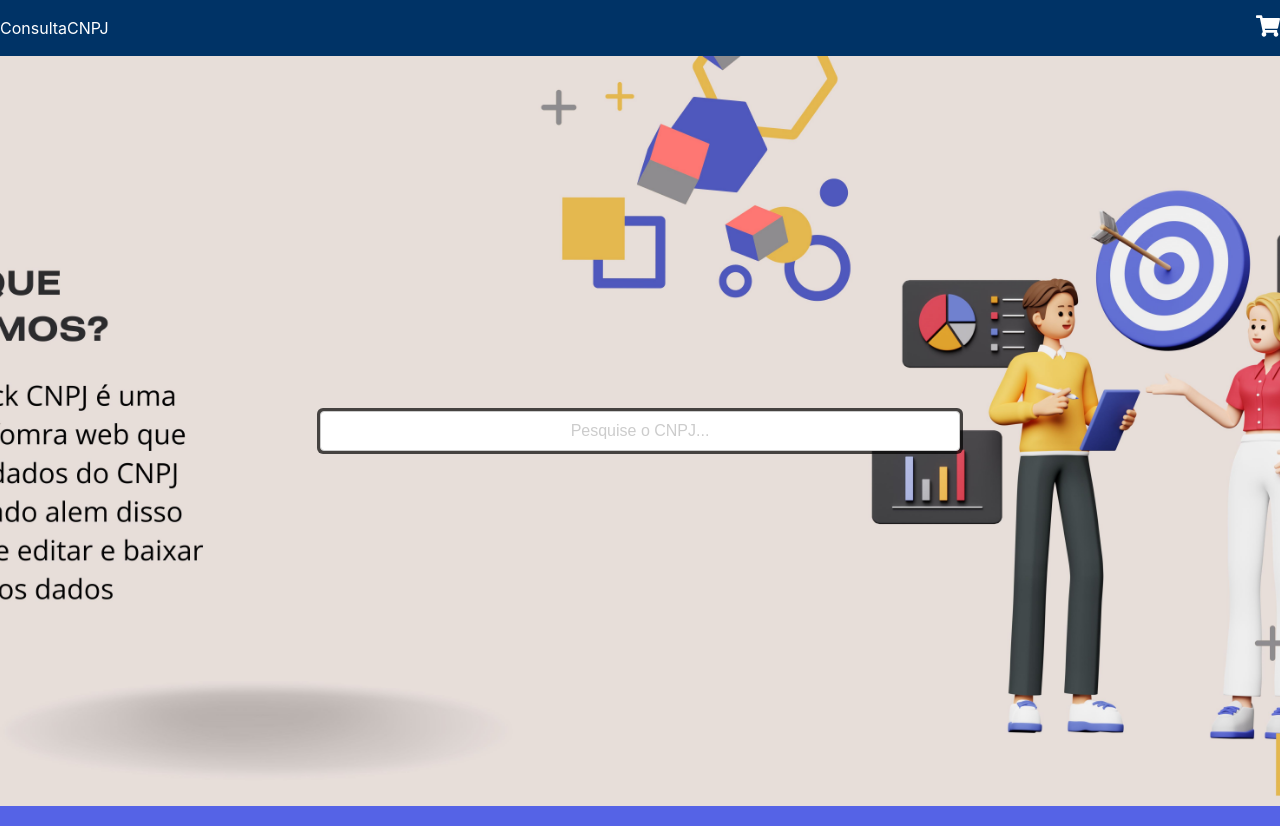
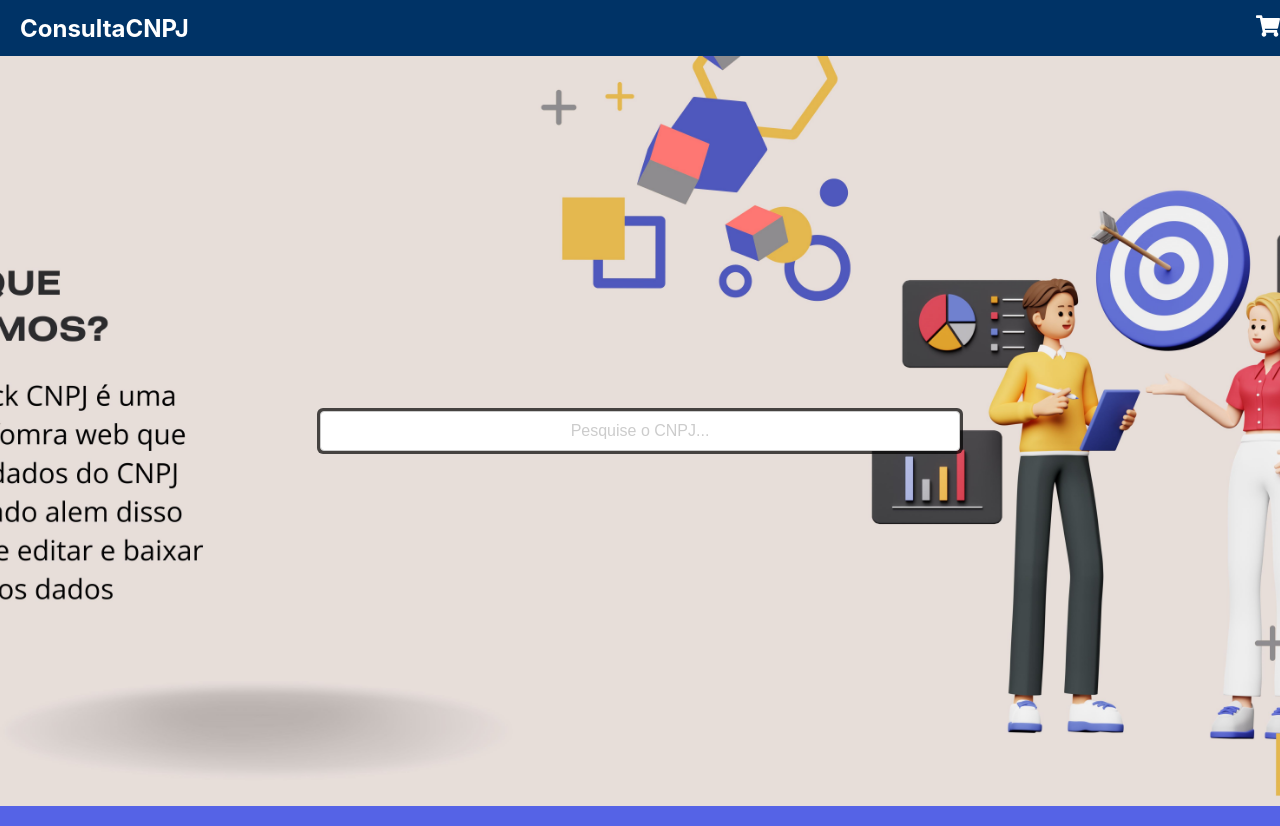
Before and after one commit to GabrielVieira-Code/consulta-cnpj-web, a React (Create React App) app: page / in a window 1280 px wide. Built offline with nearby package versions, Linux system fonts and the light colour scheme.

Commit message:
Versao finalizada 1.5

```diff
--- a/src/pages/form/index.tsx
+++ b/src/pages/form/index.tsx
@@ -1,10 +1,9 @@
-// src/pages/category/MovieCard.tsx
 import React, { useState } from 'react';
-import * as C from './stiled'; // Corrigido o caminho para "styled"
-import { CartItem, addToCart } from '../../service/movieService';
+import * as C from './stiled';
+import { CnpjData, addToCart } from '../../service/ConsultaService';
 import { FaUser } from 'react-icons/fa';
 
-interface MovieCardProps {
+interface CnpjProps {
   id: number;
   title: string;
   nomeFantasia: string;
@@ -15,13 +14,13 @@ interface MovieCardProps {
   tel2: string;
   email: string;
   situacaoCadastral: string;
-  nomeSocio: string;  // Novo campo
-  faixaEtaria: string; // Novo campo
-  qualificacaoSocio: string; // Novo campo
-  representanteLegal: string; // Novo campo
+  nomeSocio: string;
+  faixaEtaria: string;
+  qualificacaoSocio: string;
+  representanteLegal: string;
 }
 
-export const MovieCard: React.FC<MovieCardProps> = ({
+export const FormComponent: React.FC<CnpjProps> = ({
   id,
   title,
   nomeFantasia,
@@ -62,7 +61,7 @@ export const MovieCard: React.FC<MovieCardProps> = ({
     e.preventDefault();
     console.log('Dados do formulário:', formData);
 
-    const cartItem: CartItem = {
+    const cartItem: CnpjData = {
       id: Math.floor(Math.random() * 1000), // Gerar um ID fictício
       title: formData.title,
       initialDate: formData.initialDate,
@@ -80,17 +79,32 @@ export const MovieCard: React.FC<MovieCardProps> = ({
     };
 
     addToCart(cartItem);
+
+    // Limpar o formulário
+    setFormData({
+      title: '',
+      nomeFantasia: '',
+      initialDate: '',
+      atividade: '',
+      endereco: '',
+      tel1: '',
+      tel2: '',
+      email: '',
+      situacaoCadastral: '',
+      nomeSocio: '',
+      faixaEtaria: '',
+      qualificacaoSocio: '',
+      representanteLegal: '',
+    });
   };
 
   return (
     <C.Card>
       <C.InfoContainer>
-      <C.IconWrapper>
-            <FaUser />
-          </C.IconWrapper>
-          <C.InfoText>
-            Dados do Sócio
-          </C.InfoText>
+        <C.IconWrapper>
+          <FaUser />
+        </C.IconWrapper>
+        <C.InfoText>Dados do Sócio</C.InfoText>
         <C.InfoLine>
           <C.InfoLineTitle>Nome do Sócio:</C.InfoLineTitle> {formData.nomeSocio}
         </C.InfoLine>
--- a/src/pages/home/index.tsx
+++ b/src/pages/home/index.tsx
@@ -1,21 +1,19 @@
-// src/pages/home/index.tsx
-import React, { useState } from 'react'; // Importações no topo do arquivo
+import React, { useState } from 'react';
 import { NavLink } from 'react-router-dom';
-import { MovieCard } from '../form/index';
+import { FormComponent } from '../form/index';
 import * as C from './stiled';
-import { fetchCNPJ } from '../../service/movieService';
+import { fetchCNPJ } from '../../service/ConsultaService';
 
-// Componente funcional Home
 export const Home: React.FC = () => {
     const [cnpj, setCnpj] = useState('');
-    const [cnpjData, setCnpjData] = useState<any>(null); // Armazena os dados do CNPJ
+    const [cnpjData, setCnpjData] = useState<any>(null);
     const [error, setError] = useState<string | null>(null);
 
     const handleCnpjSearch = async (event: React.KeyboardEvent<HTMLInputElement>) => {
         if (event.key === 'Enter') {
             try {
-                setError(null); // Limpar erros anteriores
-                const cleanedCnpj = cnpj.replace(/\D/g, ''); // Remove caracteres não numéricos
+                setError(null);
+                const cleanedCnpj = cnpj.replace(/\D/g, '');
                 const data = await fetchCNPJ(cleanedCnpj);
                 setCnpjData(data);
             } catch (error) {
@@ -28,7 +26,7 @@ export const Home: React.FC = () => {
     return (
         <C.Container>
             <C.Nav>
-                <div>ConsultaCNPJ</div>
+                <div className="logo">ConsultaCNPJ</div>
                 <NavLink to="/shoppingCart" style={{ textDecoration: 'none', color: 'white', cursor: 'pointer' }}>
                     <C.CartIcon />
                 </NavLink>
@@ -47,9 +45,9 @@ export const Home: React.FC = () => {
             <C.Content>
                 {error && <div>{error}</div>}
                 {cnpjData && (
-                    <MovieCard
+                    <FormComponent
                         key={cnpjData.cnpj}
-                        id={0} // ID fictício, ajuste conforme necessário
+                        id={0}
                         email={cnpjData.email}
                         tel2={cnpjData.ddd_telefone_2}
                         tel1={cnpjData.ddd_telefone_1}
@@ -59,15 +57,10 @@ export const Home: React.FC = () => {
                         initialDate={cnpjData.data_inicio_atividade}
                         nomeFantasia={cnpjData.nome_fantasia}
                         title={cnpjData.razao_social || 'Nome não disponível'}
-                        nomeSocio={qsaData.nome_socio}  // Acesso ao nome do sócio
-                        faixaEtaria={qsaData.faixa_etaria}  // Acesso à faixa etária
-                        qualificacaoSocio={qsaData.qualificacao_socio}  // Acesso à qualificação do sócio
-                        representanteLegal={qsaData.qualificacao_representante_legal}  // Acesso à qualificação do representante legal
-
-
-
-
-
+                        nomeSocio={qsaData.nome_socio}
+                        faixaEtaria={qsaData.faixa_etaria}
+                        qualificacaoSocio={qsaData.qualificacao_socio}
+                        representanteLegal={qsaData.qualificacao_representante_legal}
                     />
                 )}
             </C.Content>
--- a/src/pages/home/stiled.ts
+++ b/src/pages/home/stiled.ts
@@ -18,15 +18,24 @@ export const Nav = styled.nav`
   color: white;
   background: #003366;
   height: 7vh;
-  width: 100%; /* Garantir largura de 100% */
-  box-sizing: border-box; /* Garantir que padding e bordas não afetem a largura total */
+  width: 100%;
+  box-sizing: border-box;
 
-   @media (max-width: 375px) {
-      width: 100%; /* Garantir largura de 100% */
+  /* Adicionar padding à esquerda para deslocar o texto para a direita */
+  padding-left: 20px;
 
+  /* Centralizar o conteúdo verticalmente */
+  display: flex;
+  align-items: center;
 
+  /* Estilo do texto do logo */
+  .logo {
+    font-size: 1.5rem; /* Ajuste o tamanho da fonte conforme necessário */
+    font-weight: bold; /* Fonte mais grossa */
+    margin-right: auto; /* Garante que o texto seja alinhado à esquerda */
   }
 `;
+
 
 export const CartIcon = styled(FaShoppingCart)`
   font-size: 24px;
--- a/src/service/movieService.ts
+++ b/src/service/ConsultaService.ts
@@ -1,7 +1,7 @@
 // src/services/movieService.ts
 import axios from 'axios';
 const CNPJ_API_URL = 'https://brasilapi.com.br/api/cnpj/v1/';
-export interface CartItem {
+export interface CnpjData {
     id: number;
     title: string;
     nomeFantasia: string;
@@ -19,7 +19,7 @@ export interface CartItem {
 
 }
 
-export const addToCart = (item: CartItem) => {
+export const addToCart = (item: CnpjData) => {
     const cart = getCartItems();
     cart.push(item);
     localStorage.setItem('cart', JSON.stringify(cart));
@@ -27,7 +27,7 @@ export const addToCart = (item: CartItem) => {
     return cart;
 };
 
-export const getCartItems = (): CartItem[] => {
+export const getCartItems = (): CnpjData[] => {
     const cart = localStorage.getItem('cart');
     return cart ? JSON.parse(cart) : [];
 };
```
Also changed, not shown: src/images/logo.png (renamed from src/images/image.png).
